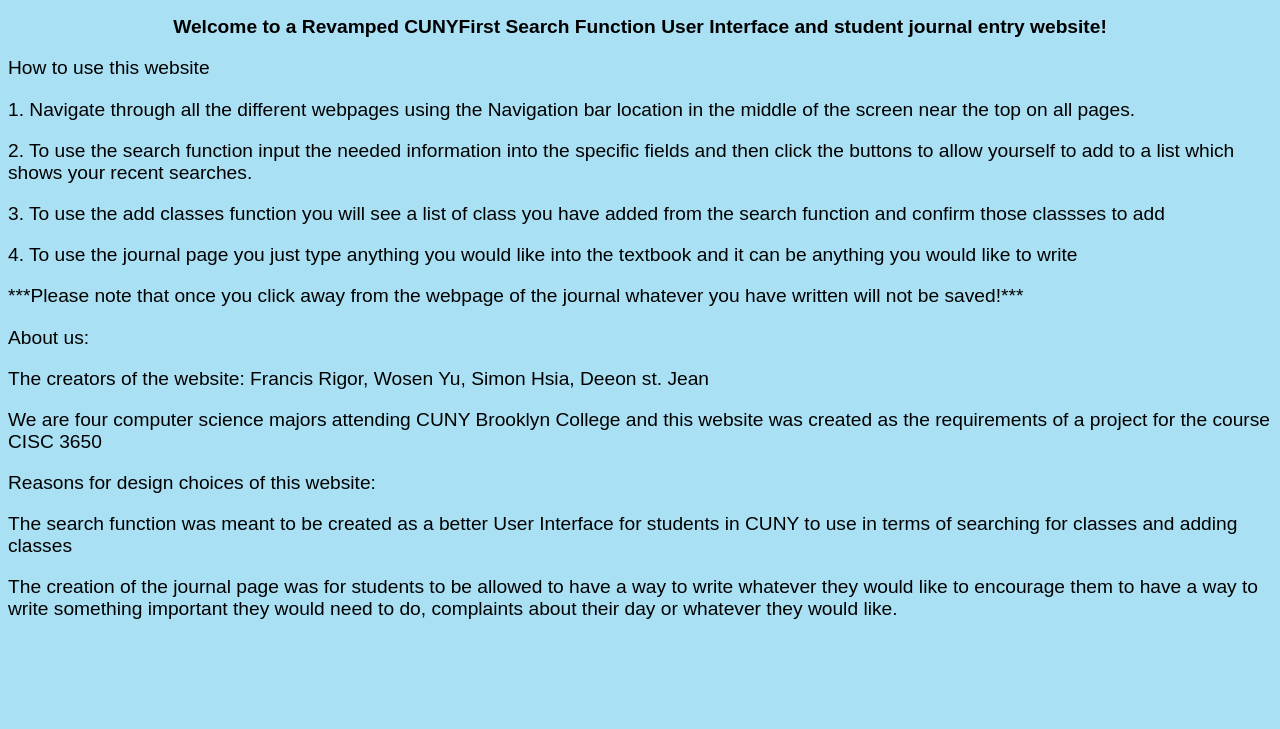
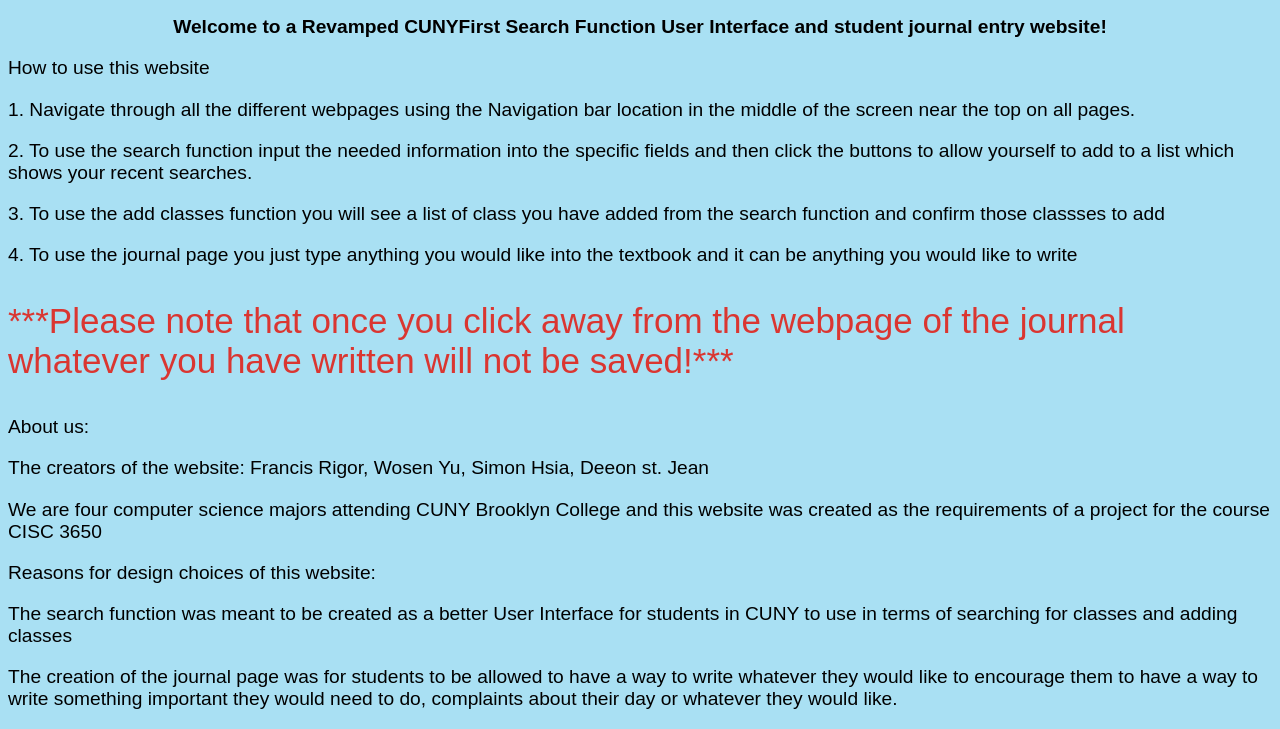
Before and after one commit to simonhsia124/CISC-3650-Group-Project-Redesign-of-CUNYFirst-Search-User-Interface, a plain HTML site: page index.html in a window 1280 px wide. Shown: the part 161-890 px from the top of the page. Before the commit the page ends 801 px from the top, so only its background shows below. Drawn offline with Linux system fonts and the light colour scheme.

Commit message:
Made changes to a ptag on the index.html page and made the logo clickable to go back to the home page (index.html) page

```diff
--- a/index.html
+++ b/index.html
@@ -12,7 +12,7 @@
     <body>
         <header>
             <div>
-                <img src="logo.png" alt="logo" id="banner" height="100px">
+                <a href="./index.html"><img src="logo.png" alt="logo" id="banner" height="100px"></a>
             </div>
         </header>
 
@@ -31,7 +31,7 @@
         <p> 2. To use the search function input the needed information into the specific fields and then click the buttons to allow yourself to add to a list which shows your recent searches.</p>
         <p> 3. To use the add classes function you will see a list of class you have added from the search function and confirm those classses to add</p>
         <p> 4. To use the journal page you just type anything you would like into the textbook and it can be anything you would like to write</p>
-        <p>
+        <p class ="Important">
             ***Please note that once you click away from the webpage of the journal whatever you have written will not be saved!***
         </p>
 
--- a/styles.css
+++ b/styles.css
@@ -68,6 +68,11 @@
 label {
   font-size: larger;
   font-family: Arial, Helvetica, sans-serif;
+}
+
+.Important {
+  font-size: 35px;
+  color:#da3631;
 }
 
 
```
Also changed, not shown: addclass.html (+1 -1 lines), confirmclass.html (+1 -1 lines), journal.html (+1 -1 lines).
